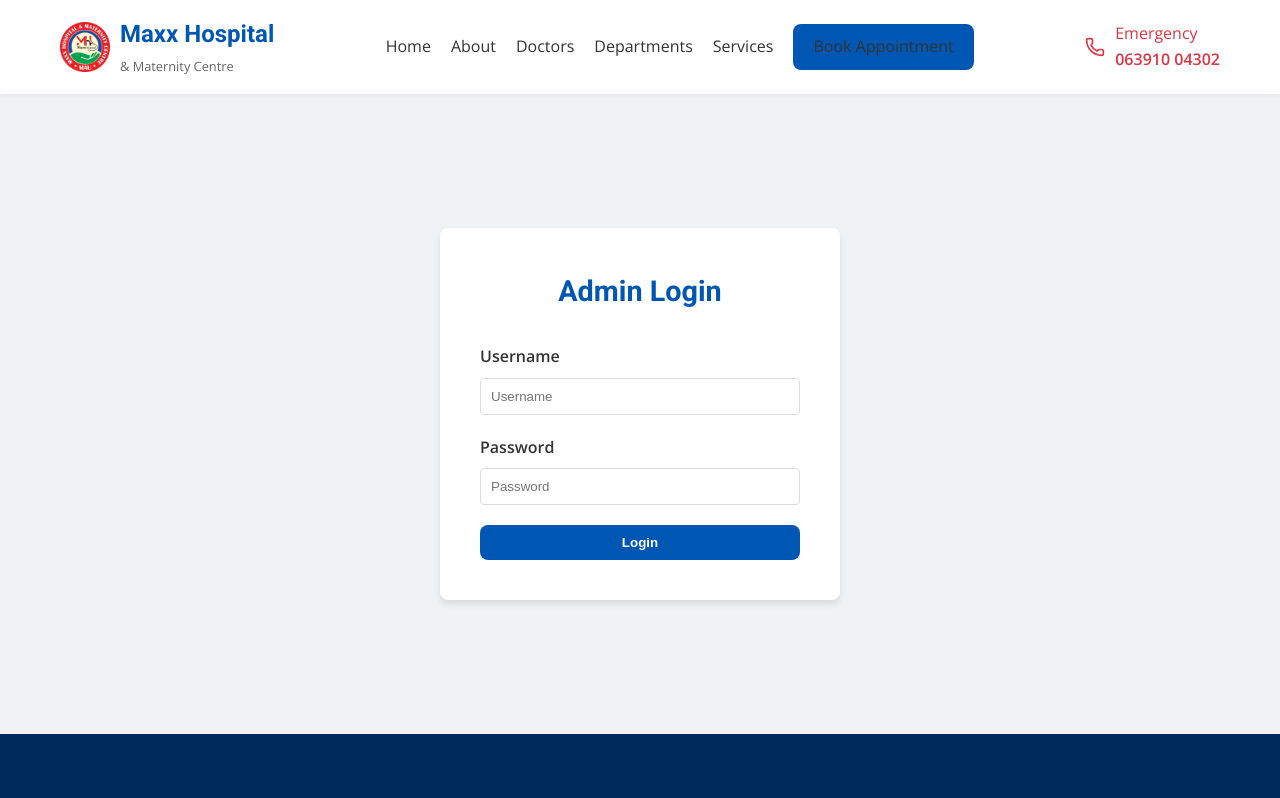
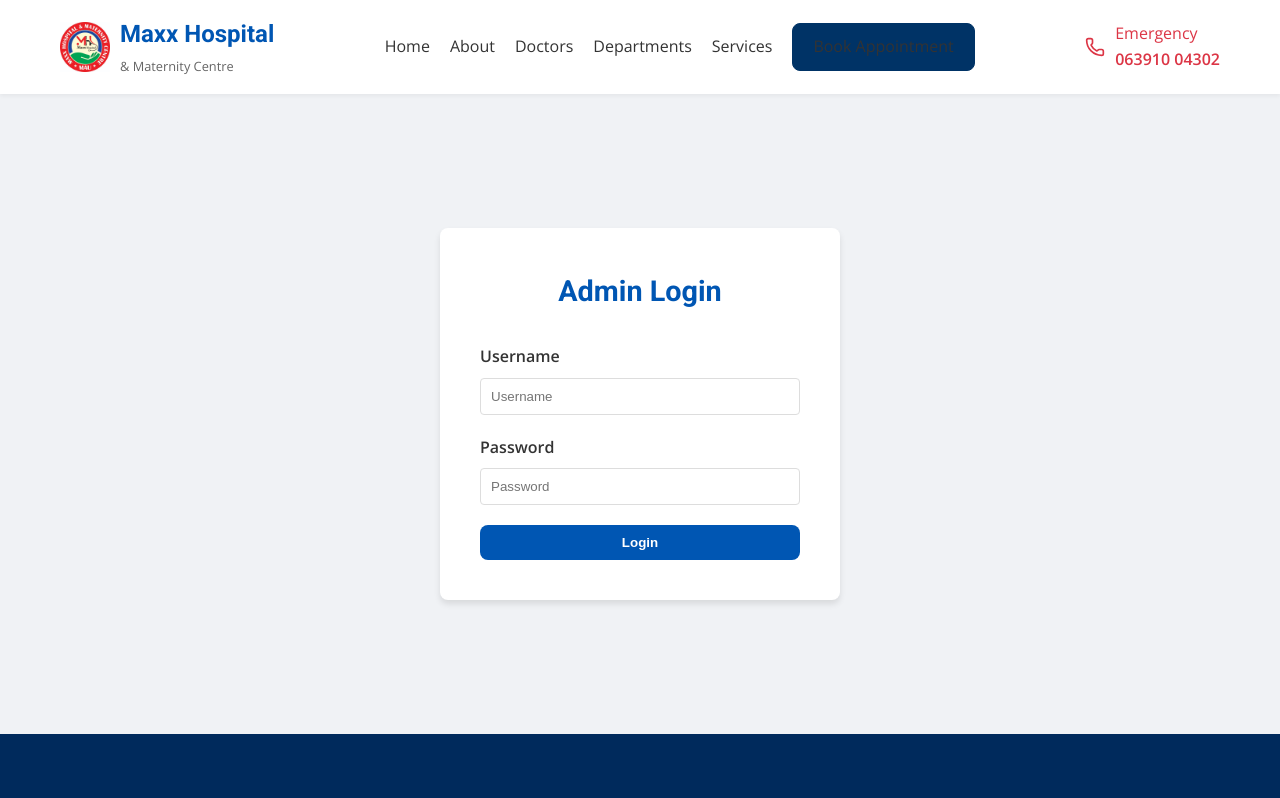
Before and after one commit to atjmanzar/maxxhospital, a Next.js app: page /admin in a window 1280 px wide. Shown: the top 798 px of the page. Built offline with nearby package versions, Linux system fonts and the light colour scheme.

Commit message:
Update Book Appointment button style for better contrast

```diff
--- a/src/components/Header.js
+++ b/src/components/Header.js
@@ -25,7 +25,7 @@ export default function Header() {
                         <li><Link href="/doctors">Doctors</Link></li>
                         <li><Link href="/departments">Departments</Link></li>
                         <li><Link href="/services">Services</Link></li>
-                        <li><Link href="/appointment" className="btn btn-primary">Book Appointment</Link></li>
+                        <li><Link href="/appointment" className={`btn ${styles.appointmentBtn}`}>Book Appointment</Link></li>
                     </ul>
                 </nav>
 
--- a/src/components/Header.module.css
+++ b/src/components/Header.module.css
@@ -61,3 +61,16 @@
         /* TODO: Implement mobile menu */
     }
 }
+
+.appointmentBtn {
+    background-color: #003366;
+    /* Deep Navy for high contrast */
+    color: #ffffff;
+    border: 1px solid #003366;
+}
+
+.appointmentBtn:hover {
+    background-color: #002244;
+    /* Even darker on hover */
+    color: #ffffff;
+}
```
